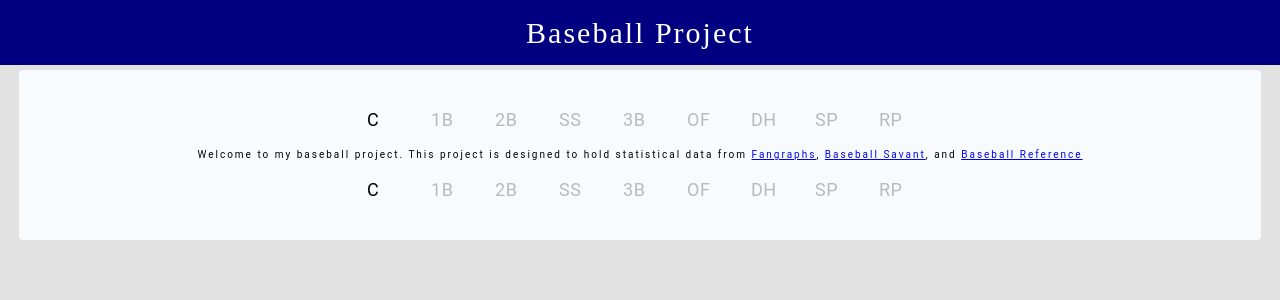
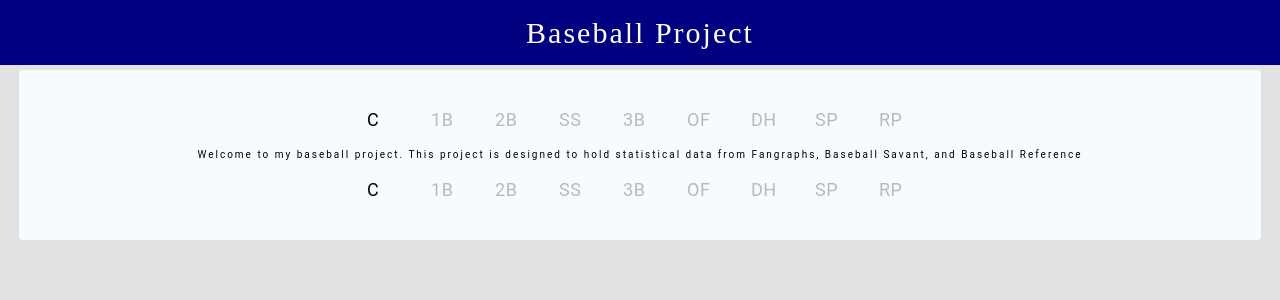
Before and after one commit to atonymartin20/BaseballProject, a React (Create React App) app in the folder frontend/: page / in a window 1280 px wide. Shown: the top 300 px of the page. Built offline with nearby package versions, Linux system fonts and the light colour scheme; no server answers.

Commit message:
Styled links to look like regular text.

```diff
--- a/frontend/src/components/homepage/index.js
+++ b/frontend/src/components/homepage/index.js
@@ -2,7 +2,6 @@ import React from 'react';
 import Navbar from '../navbar';
 import Links from '../navbar/links.js';
 import withStyles from '@material-ui/core/styles/withStyles';
-import { Link } from 'react-router-dom';
 
 const styles = theme => ({
     homepageDiv: {
@@ -25,7 +24,11 @@ const styles = theme => ({
         padding: 20,
     },
     websiteLinks: {
-
+        textDecoration: 'none',
+        // width: '100%',
+        color: 'black',
+        // display: 'flex',
+        // justifyContent: 'center',
     }
 });
 
```
